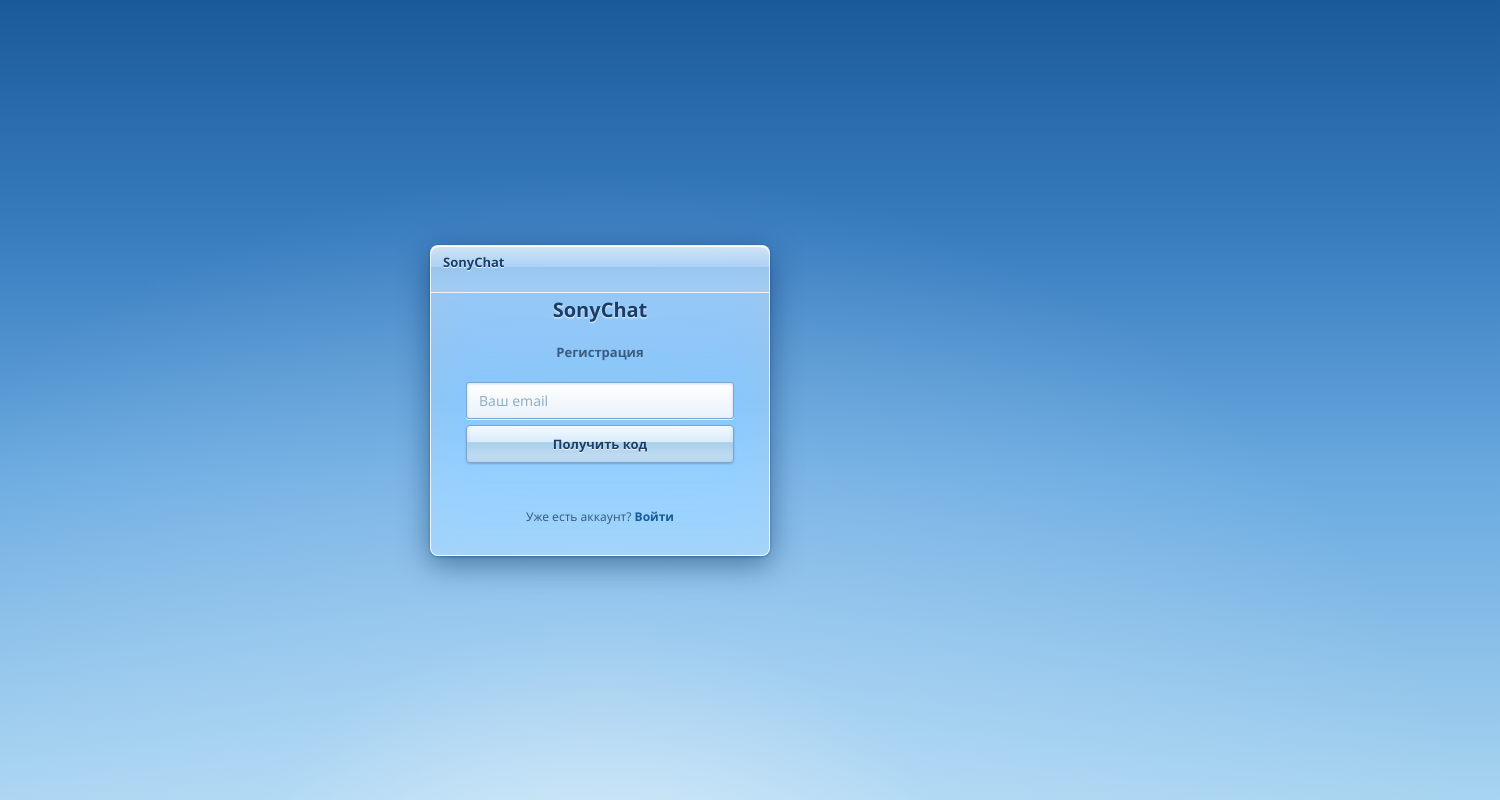
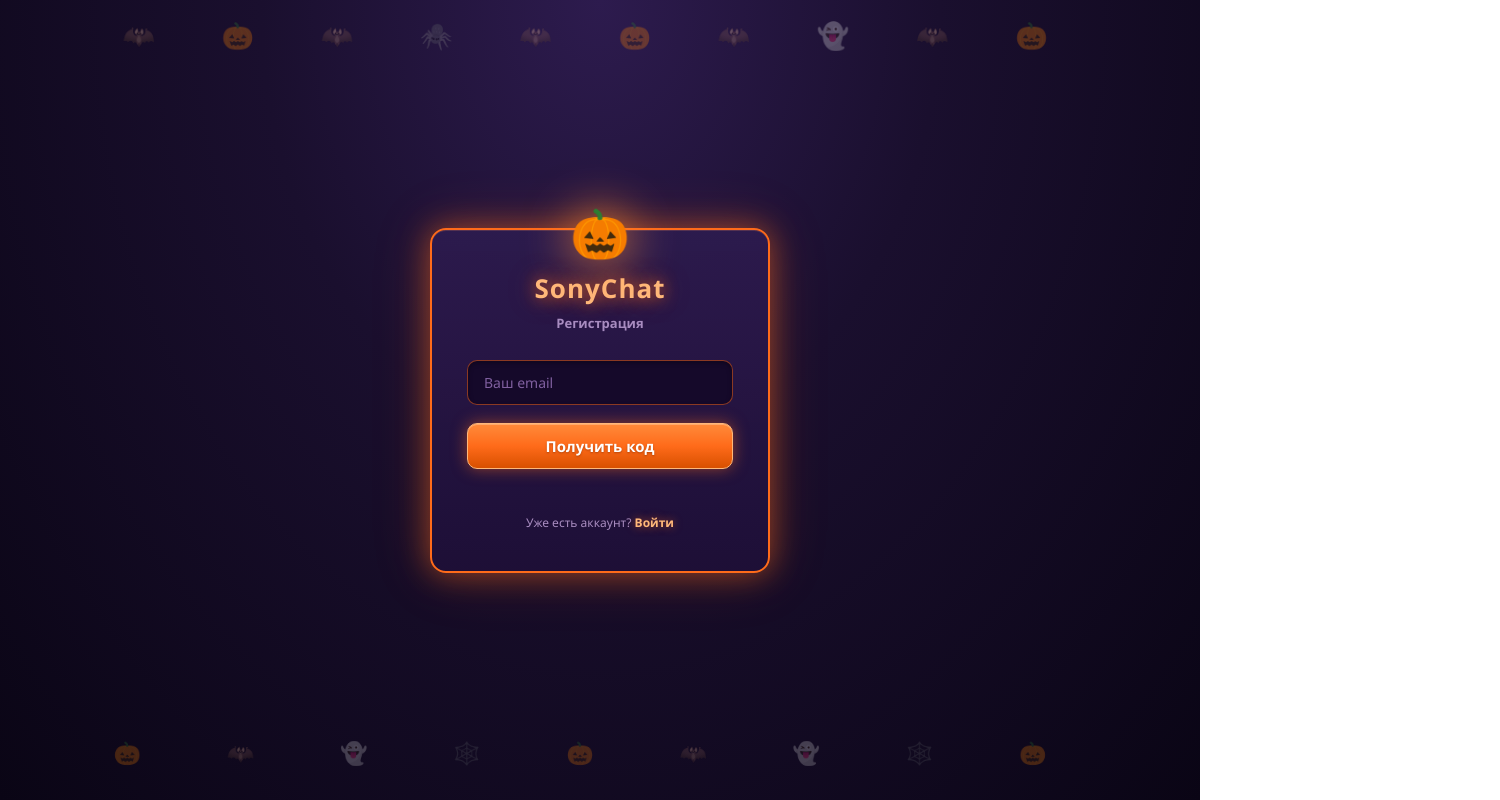
Before and after one commit to sonymessnger/sonychat, an Electron app: page public/index.html in a window 1200 px wide. Shown: the top 800 px of the page, 1500 px wide, since content can reach past the window. Drawn offline with Linux system fonts and the light colour scheme.

Commit message:
Хэллоуин оформление регистрации

```diff
--- a/public/style.css
+++ b/public/style.css
@@ -6,144 +6,248 @@ body {
   display: flex;
   justify-content: center;
   align-items: center;
-  background: linear-gradient(180deg, #1a5a9a 0%, #3a7ec0 30%, #6aaae0 60%, #a8d4f0 100%);
+  background: radial-gradient(ellipse at top, #2d1b4e 0%, #1a0f2e 40%, #0a0515 100%);
   position: relative;
   overflow: hidden;
+  color: #e8d5ff;
 }
 
+/* Летучие мыши и тыквы на фоне */
 body::before {
-  content: '';
+  content: '🦇  🎃  🦇  🕷️  🦇  🎃  🦇  👻  🦇  🎃';
   position: absolute;
-  bottom: -20%;
-  left: 50%;
-  transform: translateX(-50%);
-  width: 150%;
-  height: 100%;
-  background: radial-gradient(ellipse at center bottom, rgba(255,255,255,0.6) 0%, rgba(200,230,255,0.3) 30%, transparent 70%);
+  top: 20px;
+  left: 0;
+  right: 0;
+  text-align: center;
+  font-size: 26px;
+  opacity: 0.3;
+  letter-spacing: 30px;
   pointer-events: none;
+  animation: floatBats 6s ease-in-out infinite;
 }
 
+body::after {
+  content: '🎃  🦇  👻  🕸️  🎃  🦇  👻  🕸️  🎃';
+  position: absolute;
+  bottom: 20px;
+  left: 0;
+  right: 0;
+  text-align: center;
+  font-size: 22px;
+  opacity: 0.25;
+  letter-spacing: 40px;
+  pointer-events: none;
+  animation: floatBats 8s ease-in-out infinite reverse;
+}
+
+@keyframes floatBats {
+  0%, 100% { transform: translateY(0); }
+  50% { transform: translateY(-15px); }
+}
+
+/* Карточка с оранжевым свечением */
 .card {
   position: relative;
   width: 340px;
-  padding: 50px 35px 30px 35px;
+  padding: 40px 35px;
   text-align: center;
   background: linear-gradient(180deg,
-    rgba(255,255,255,0.55) 0%,
-    rgba(220,240,255,0.40) 50%,
-    rgba(200,230,255,0.50) 100%);
-  border: 1px solid rgba(255,255,255,0.8);
-  border-radius: 8px;
+    rgba(45, 27, 78, 0.95) 0%,
+    rgba(30, 15, 55, 0.98) 100%);
+  border: 2px solid #ff6b1a;
+  border-radius: 16px;
   box-shadow:
-    inset 0 1px 0 rgba(255,255,255,1),
-    0 8px 30px rgba(0,40,90,0.5),
-    0 1px 3px rgba(0,0,0,0.3);
-  backdrop-filter: blur(20px) saturate(150%);
-  -webkit-backdrop-filter: blur(20px) saturate(150%);
+    0 0 30px rgba(255, 107, 26, 0.5),
+    0 0 60px rgba(255, 107, 26, 0.2),
+    inset 0 1px 0 rgba(255, 150, 100, 0.2);
   z-index: 2;
 }
 
+/* Тыква сверху карточки */
 .card::before {
-  content: 'SonyChat';
+  content: '🎃';
   position: absolute;
-  top: 0;
-  left: 0;
-  right: 0;
-  height: 32px;
-  background: linear-gradient(180deg,
-    rgba(255,255,255,0.5) 0%,
-    rgba(200,225,255,0.35) 45%,
-    rgba(150,195,235,0.45) 46%,
-    rgba(180,215,245,0.35) 100%);
-  border-bottom: 1px solid rgba(255,255,255,0.6);
-  border-radius: 8px 8px 0 0;
-  text-align: left;
-  padding: 7px 12px;
-  font-size: 13px;
-  font-weight: 600;
-  color: #1a3d6a;
-  text-shadow: 0 1px 0 rgba(255,255,255,0.9);
-  box-shadow: inset 0 1px 0 rgba(255,255,255,0.9);
+  top: -30px;
+  left: 50%;
+  transform: translateX(-50%);
+  font-size: 48px;
+  filter: drop-shadow(0 0 15px rgba(255, 107, 26, 0.9));
+  animation: pumpkinGlow 2s ease-in-out infinite;
+}
+
+@keyframes pumpkinGlow {
+  0%, 100% { filter: drop-shadow(0 0 15px rgba(255, 107, 26, 0.9)); }
+  50% { filter: drop-shadow(0 0 25px rgba(255, 140, 50, 1)); }
 }
 
 h1 {
-  color: #1a3d6a;
-  font-size: 20px;
+  color: #ffb87a;
+  font-size: 26px;
+  font-weight: 700;
+  margin-bottom: 8px;
+  text-shadow: 0 0 15px rgba(255, 107, 26, 0.8), 0 0 30px rgba(255, 107, 26, 0.4);
+  letter-spacing: 1px;
+}
+
+.subtitle {
+  color: #a88cc0;
+  font-size: 13px;
+  margin-bottom: 20px;
   font-weight: 600;
-  margin-bottom: 20px;
-  text-shadow: 0 1px 2px rgba(255,255,255,0.9);
+  text-align: center;
 }
 
 input {
   width: 100%;
-  padding: 8px 12px;
-  margin: 6px 0;
+  padding: 12px 16px;
+  margin: 8px 0;
   font-size: 14px;
   font-family: "Segoe UI", Tahoma, sans-serif;
-  background: linear-gradient(180deg, #ffffff 0%, #f4f8fc 50%, #eaf2fa 100%);
-  border: 1px solid #7ba7ce;
-  border-radius: 3px;
-  color: #1a3d6a;
-  box-shadow: inset 0 1px 3px rgba(100,150,200,0.3), 0 1px 0 rgba(255,255,255,0.8);
+  background: rgba(20, 8, 40, 0.9);
+  border: 1px solid rgba(255, 107, 26, 0.5);
+  border-radius: 10px;
+  color: #e8d5ff;
+  box-shadow: inset 0 2px 5px rgba(0, 0, 0, 0.3);
+  transition: all 0.2s;
 }
-input::placeholder { color: #8fb0c8; }
+input::placeholder { color: #8060a0; }
 input:focus {
   outline: none;
-  border-color: #3a8ee0;
-  box-shadow: inset 0 1px 3px rgba(100,150,200,0.3), 0 0 0 3px rgba(100,180,255,0.4);
-  background: linear-gradient(180deg, #ffffff 0%, #f8fbff 100%);
+  border-color: #ff6b1a;
+  box-shadow: 0 0 15px rgba(255, 107, 26, 0.6), inset 0 2px 5px rgba(0, 0, 0, 0.3);
 }
 
 button {
   width: 100%;
-  padding: 9px 15px;
-  font-size: 13px;
+  padding: 12px;
+  margin-top: 10px;
+  font-size: 15px;
+  font-weight: 700;
   font-family: "Segoe UI", Tahoma, sans-serif;
-  font-weight: 600;
-  color: #1a3d6a;
-  border: 1px solid #7ba7ce;
-  border-radius: 4px;
+  color: #fff;
+  border: 1px solid #ffb87a;
+  border-radius: 10px;
   cursor: pointer;
-  background: linear-gradient(180deg, #f4faff 0%, #d8ecfa 45%, #a8d0ea 46%, #c8e0f4 100%);
-  text-shadow: 0 1px 0 rgba(255,255,255,0.95);
-  box-shadow:
-    inset 0 1px 0 rgba(255,255,255,0.95),
-    inset 0 -2px 4px rgba(150,190,225,0.4),
-    0 1px 2px rgba(0,50,120,0.25);
+  background: linear-gradient(180deg, #ff8a3a 0%, #ff6b1a 50%, #d85000 100%);
+  text-shadow: 0 1px 2px rgba(120, 40, 0, 0.5);
+  box-shadow: 0 0 15px rgba(255, 107, 26, 0.5), inset 0 1px 0 rgba(255, 220, 180, 0.4);
   transition: all 0.15s;
 }
-button:hover { filter: brightness(1.05); border-color: #5a9ad8; }
-button:active { box-shadow: inset 0 2px 5px rgba(80,120,170,0.4); }
+button:hover { filter: brightness(1.15); transform: translateY(-1px); }
+button:active { transform: translateY(1px); }
+button:disabled { opacity: 0.5; cursor: not-allowed; }
 
-button.secondary { background: linear-gradient(180deg, #f0f0f0 0%, #d8d8d8 50%, #b8b8b8 100%); }
+button.secondary {
+  background: linear-gradient(180deg, #6030a0 0%, #401880 100%);
+  border-color: #a060e0;
+  box-shadow: 0 0 15px rgba(150, 80, 220, 0.5), inset 0 1px 0 rgba(200, 160, 255, 0.3);
+  text-shadow: 0 1px 2px rgba(40, 0, 80, 0.6);
+}
 
-.code-row { display: flex; gap: 6px; align-items: center; margin: 6px 0; }
-.code-row input { flex: 1; margin: 0; }
-.small-btn { width: auto; padding: 8px 12px; font-size: 12px; white-space: nowrap; margin: 0; }
-.subtitle { color: #3a5d80; font-size: 13px; margin-bottom: 12px; font-weight: 600; }
-.switch { font-size: 12px; margin-top: 12px; color: #3a5d80; }
-.switch a { color: #1a5a9a; font-weight: bold; text-decoration: none; }
-.switch a:hover { text-decoration: underline; }
-
-#message, #regMessage, #loginMessage {
+.msg {
   margin-top: 12px;
   font-size: 13px;
   font-weight: 600;
   min-height: 18px;
-  text-shadow: 0 1px 0 rgba(255,255,255,0.9);
+  text-align: center;
 }
-.msg { margin-top: 12px; font-size: 13px; font-weight: 600; min-height: 18px; text-align: center; }
-.subtitle { color: #3a5d80; font-size: 13px; margin-bottom: 15px; font-weight: 600; text-align: center; }
-.switch { font-size: 12px; margin-top: 15px; color: #3a5d80; text-align: center; }
-.switch a { color: #1a5a9a; font-weight: bold; text-decoration: none; }
-.switch a:hover { text-decoration: underline; }
+
+.switch {
+  font-size: 12px;
+  margin-top: 15px;
+  color: #a88cc0;
+  text-align: center;
+}
+.switch a {
+  color: #ffb87a;
+  font-weight: 700;
+  text-decoration: none;
+  text-shadow: 0 0 8px rgba(255, 107, 26, 0.6);
+}
+.switch a:hover { text-decoration: underline; color: #ffd0a0; }
+
+/* Шаг "Добро пожаловать" */
 .welcome { text-align: center; padding: 20px 0; }
-.welcome-icon { font-size: 64px; margin-bottom: 15px; animation: pulse 1.5s infinite; }
-@keyframes pulse { 0%,100% { transform: scale(1); } 50% { transform: scale(1.15); } }
-.welcome h1 { color: #1a3d6a; font-size: 26px; line-height: 1.3; margin-bottom: 10px; }
-.avatar-grid { display: grid; grid-template-columns: repeat(4, 1fr); gap: 10px; margin: 15px 0; }
-.avatar-choice { width: 100%; aspect-ratio: 1; border-radius: 50%; display: flex; align-items: center; justify-content: center; font-size: 32px; cursor: pointer; border: 3px solid transparent; box-shadow: 0 2px 6px rgba(0,40,90,0.3); transition: all 0.15s; }
-.avatar-choice:hover { transform: scale(1.08); }
-.avatar-choice.selected { border-color: #fff; box-shadow: 0 0 0 3px #3a8ee0, 0 4px 12px rgba(0,60,120,0.5); transform: scale(1.08); }
-.avatar-preview { width: 100px; height: 100px; border-radius: 50%; margin: 15px auto; background: linear-gradient(135deg, #7ac0f0, #4a90d0); border: 3px solid #fff; box-shadow: 0 4px 15px rgba(0,40,90,0.4); background-size: cover; background-position: center; }
-button:disabled { opacity: 0.5; cursor: not-allowed; }
+.welcome-icon {
+  font-size: 72px;
+  margin-bottom: 15px;
+  animation: pulse 1.5s infinite;
+  filter: drop-shadow(0 0 20px rgba(255, 107, 26, 0.8));
+}
+@keyframes pulse {
+  0%, 100% { transform: scale(1); }
+  50% { transform: scale(1.15); }
+}
+.welcome h1 {
+  color: #ffb87a;
+  font-size: 26px;
+  line-height: 1.3;
+  margin-bottom: 10px;
+  text-shadow: 0 0 20px rgba(255, 107, 26, 0.9), 0 0 40px rgba(255, 107, 26, 0.5);
+}
+
+/* Сетка аватарок */
+.avatar-grid {
+  display: grid;
+  grid-template-columns: repeat(4, 1fr);
+  gap: 10px;
+  margin: 15px 0;
+}
+
+.avatar-choice {
+  width: 100%;
+  aspect-ratio: 1;
+  border-radius: 50%;
+  display: flex;
+  align-items: center;
+  justify-content: center;
+  font-size: 32px;
+  cursor: pointer;
+  border: 3px solid transparent;
+  box-shadow: 0 2px 8px rgba(0, 0, 0, 0.5);
+  transition: all 0.15s;
+}
+.avatar-choice:hover {
+  transform: scale(1.08);
+  box-shadow: 0 0 15px rgba(255, 107, 26, 0.6);
+}
+.avatar-choice.selected {
+  border-color: #ff6b1a;
+  box-shadow: 0 0 0 3px rgba(255, 107, 26, 0.5), 0 0 20px rgba(255, 107, 26, 0.9);
+  transform: scale(1.08);
+}
+
+.avatar-preview {
+  width: 110px;
+  height: 110px;
+  border-radius: 50%;
+  margin: 15px auto;
+  background: linear-gradient(135deg, #ff6b1a, #a04010);
+  border: 4px solid #ffb87a;
+  box-shadow: 0 0 25px rgba(255, 107, 26, 0.7);
+  background-size: cover;
+  background-position: center;
+  display: flex;
+  align-items: center;
+  justify-content: center;
+  color: #fff;
+  font-size: 40px;
+  font-weight: bold;
+}
+
+/* Код подтверждения */
+.code-row {
+  display: flex;
+  gap: 8px;
+  align-items: center;
+  margin: 8px 0;
+}
+.code-row input { flex: 1; margin: 0; }
+.small-btn {
+  width: auto;
+  padding: 12px 16px;
+  margin: 0;
+  font-size: 13px;
+  white-space: nowrap;
+}
```
